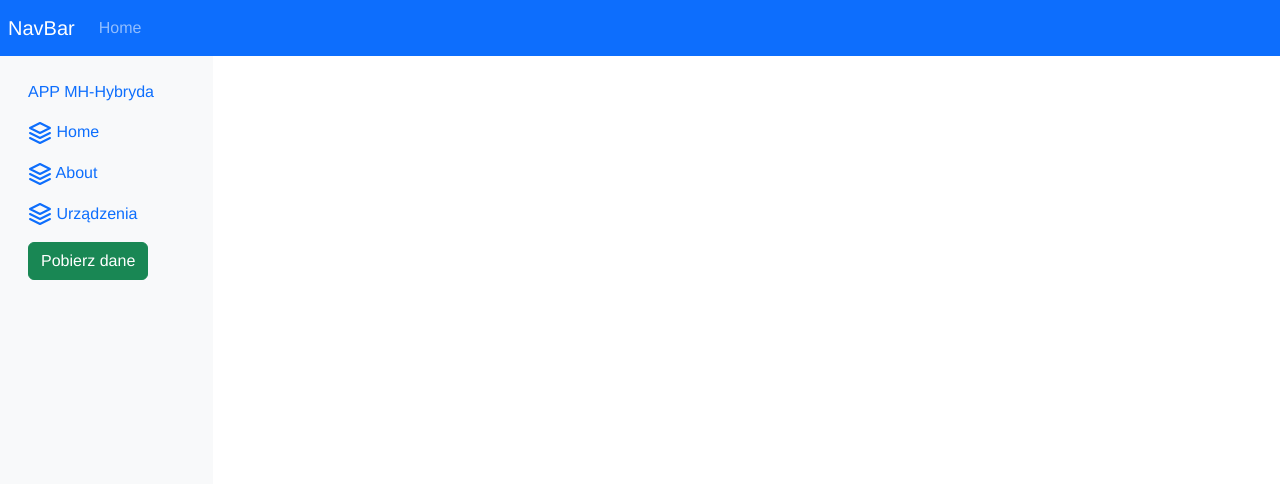
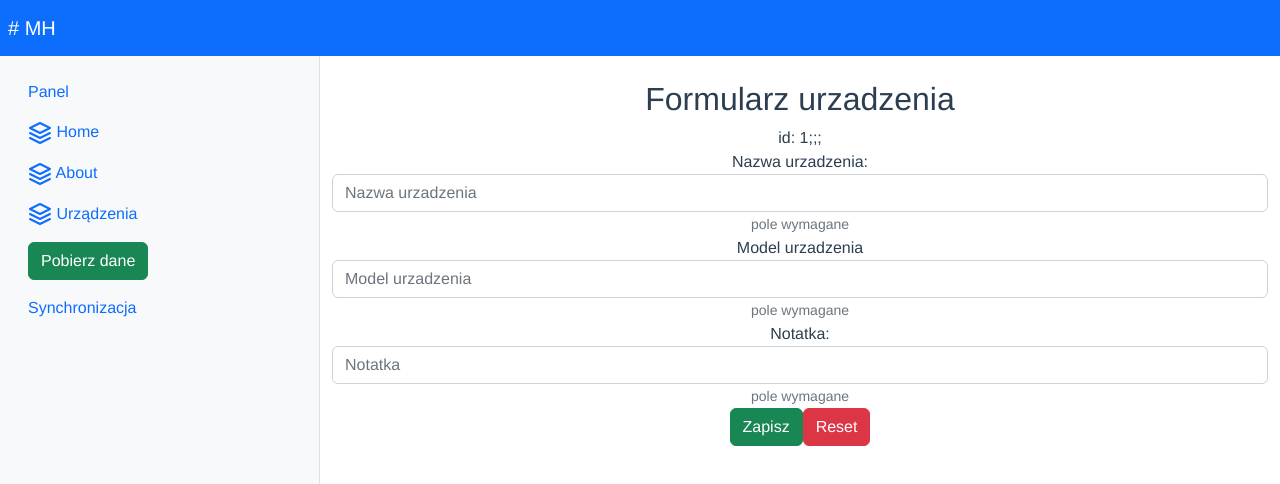
Before and after one commit to dsamsoniuk/app-mh-hybryda, a Vue app: page /#/device/edit/1 in a window 1280 px wide. Shown: the top 484 px of the page. Built offline with nearby package versions, Linux system fonts and the light colour scheme.

Commit message:
add form & fix style response

```diff
--- a/src/App.vue
+++ b/src/App.vue
@@ -2,48 +2,49 @@
   <div id="app" class="h-100">
 
     <b-navbar toggleable="lg" type="dark" variant="primary" class="p-2">
-      <b-navbar-brand href="#">NavBar</b-navbar-brand>
+      <b-navbar-brand href="#"># MH</b-navbar-brand>
 
-      <b-navbar-toggle target="nav-collapse"></b-navbar-toggle>
+      <!-- <b-navbar-toggle target="nav-collapse"></b-navbar-toggle>
 
       <b-collapse id="nav-collapse" is-nav>
         <b-navbar-nav>
           <b-nav-item href="#">Home</b-nav-item>
         </b-navbar-nav>
-      </b-collapse>
+      </b-collapse> -->
 
     </b-navbar>
 
     <div class="row h-100 m-0">
 
-        <nav class="col-sm-2 d-md-block bg-light sidebar collapse text-start">
+        <nav class="col-3 d-md-block bg-light sidebar text-start border-end">
           <div class="position-sticky pt-3">
 
           <b-nav vertical justified>
-            <b-nav-item active>APP MH-Hybryda</b-nav-item>
+            <b-nav-item active>Panel</b-nav-item>
             <!-- <li class="nav-item">
               <router-link to="/" class="nav-link" target="_self" aria-current="page">Home</router-link>
             </li> -->
 
-            <b-nav-item to="/">
+            <b-nav-item :to="{name: 'home'}">
               <svg xmlns="http://www.w3.org/2000/svg" width="24" height="24" viewBox="0 0 24 24" fill="none" stroke="currentColor" stroke-width="2" stroke-linecap="round" stroke-linejoin="round" class="feather feather-layers" aria-hidden="true"><polygon points="12 2 2 7 12 12 22 7 12 2"></polygon><polyline points="2 17 12 22 22 17"></polyline><polyline points="2 12 12 17 22 12"></polyline></svg>
               Home
             </b-nav-item>
-            <b-nav-item to="/about">
+            <b-nav-item  :to="{name: 'about'}">
               <svg xmlns="http://www.w3.org/2000/svg" width="24" height="24" viewBox="0 0 24 24" fill="none" stroke="currentColor" stroke-width="2" stroke-linecap="round" stroke-linejoin="round" class="feather feather-layers" aria-hidden="true"><polygon points="12 2 2 7 12 12 22 7 12 2"></polygon><polyline points="2 17 12 22 22 17"></polyline><polyline points="2 12 12 17 22 12"></polyline></svg>
               About
             </b-nav-item>
-            <b-nav-item to="/devices">
+            <b-nav-item :to="{name: 'devices'}">
               <svg xmlns="http://www.w3.org/2000/svg" width="24" height="24" viewBox="0 0 24 24" fill="none" stroke="currentColor" stroke-width="2" stroke-linecap="round" stroke-linejoin="round" class="feather feather-layers" aria-hidden="true"><polygon points="12 2 2 7 12 12 22 7 12 2"></polygon><polyline points="2 17 12 22 22 17"></polyline><polyline points="2 12 12 17 22 12"></polyline></svg>
               Urządzenia
             </b-nav-item>
             <b-nav-item>  <FetchDataButton /></b-nav-item>
+            <b-nav-item>  Synchronizacja</b-nav-item>
           </b-nav>
         </div>
 
         </nav>
 
-      <div class="col-sm-10 pt-4"> <router-view/> </div>
+      <div class="col-9 pt-4"> <router-view/> </div>
     </div>
 
   </div>
--- a/src/background.js
+++ b/src/background.js
@@ -13,7 +13,7 @@ protocol.registerSchemesAsPrivileged([
 async function createWindow() {
   // Create the browser window.
   const win = new BrowserWindow({
-    width: 800,
+    width: 1000,
     height: 600,
     webPreferences: {
 
--- a/src/components/DeviceList.vue
+++ b/src/components/DeviceList.vue
@@ -1,6 +1,13 @@
 <template>
   <div class="hello2">
-    <b-table striped hover :items="items"></b-table>
+    <b-table striped hover :items="items" :fields="fields">
+      <template v-slot:cell(actions)="{ item }">
+        <span>
+          <router-link :to="{name: 'deviceedit', params:{ id: item._id }}" class="btn btn-success">Edycja</router-link>
+        </span>
+      </template>
+    </b-table>
+
   </div>
 </template>
 
@@ -12,13 +19,22 @@ export default {
   data() {
     return {
       localStoreHelper: new LocalStoreHelper(),
-      items: []
+      items: [],
+      fields: [
+        '_id',
+        'status',
+        'createdAt',
+        'actions'
+      ]
     }
   },
   props: { },
   mounted(){
     this.items = this.localStoreHelper.getItemFromString('animals')
   },
+  methods: {
+    editItem(item) { console.log(item); }
+  }
 }
 </script>
 
--- a/src/components/FetchDataButton.vue
+++ b/src/components/FetchDataButton.vue
@@ -7,9 +7,15 @@
 
   <script>
   import axios from 'axios';
+  import LocalStoreHelper from '../helpers/LocalStoreHelper'
 
   export default {
     name: 'FetchDataButton',
+    data(){
+      return {
+        localStoreHelper: new LocalStoreHelper()
+      }
+    },
     methods: {
       async fetchAllData(){
           console.log('pobieram')
--- a/src/router/index.js
+++ b/src/router/index.js
@@ -2,18 +2,17 @@ import Vue from 'vue'
 import VueRouter from 'vue-router'
 import HomeView from '../views/HomeView.vue'
 import DevicesView from '../views/DevicesView.vue'
+import EditDevice from '../views/EditDevice.vue'
 
 Vue.use(VueRouter)
 
 const routes = [
   { path: '/', name: 'home', component: HomeView },
   { path: '/devices', name: 'devices', component: DevicesView },
+  { path: '/device/edit/:id', name: 'deviceedit', component: EditDevice },
   {
     path: '/about',
     name: 'about',
-    // route level code-splitting
-    // this generates a separate chunk (about.[hash].js) for this route
-    // which is lazy-loaded when the route is visited.
     component: () => import(/* webpackChunkName: "about" */ '../views/AboutView.vue')
   }
 ]
--- /dev/null
+++ b/src/views/EditDevice.vue
@@ -0,0 +1,102 @@
+<template>
+    <div class="editDeviceForm">
+        <h2>Formularz urzadzenia</h2>
+       id: {{ id }};;;
+
+       <div class="row">
+
+    <b-form @submit="onSubmit" @reset="onReset" v-if="show">
+      <b-form-group
+        id="input-group-1"
+        label="Nazwa urzadzenia:"
+        label-for="input-1"
+        description="pole wymagane"
+      >
+        <b-form-input
+          id="input-1"
+          v-model="form.name"
+          type="text"
+          placeholder="Nazwa urzadzenia"
+          required
+        ></b-form-input>
+      </b-form-group>
+
+      <b-form-group
+        id="input-group-1"
+        label="Model urzadzenia"
+        label-for="input-1"
+        description="pole wymagane"
+      >
+        <b-form-input
+          id="input-2"
+          v-model="form.model"
+          type="text"
+          placeholder="Model urzadzenia"
+          required
+        ></b-form-input>
+      </b-form-group>
+
+      <b-form-group
+        id="input-group-1"
+        label="Notatka:"
+        label-for="input-1"
+        description="pole wymagane"
+      >
+        <b-form-input
+          id="input-3"
+          v-model="form.note"
+          type="text"
+          placeholder="Notatka"
+          required
+        ></b-form-input>
+      </b-form-group>
+
+
+      <b-button type="submit" variant="success">Zapisz</b-button>
+      <b-button type="reset" variant="danger">Reset</b-button>
+    </b-form>
+
+       </div>
+
+
+    </div>
+  </template>
+
+  <script>
+  // @ is an alias to /src
+  export default {
+    name: 'EditDevice',
+    data(){
+      return {
+        id: 0,
+        form: {
+          name: '',
+          model: '',
+          note: '',
+        },
+        show: true
+      }
+    },
+    mounted(){
+      this.id = this.$route.params.id
+    },
+    methods: {
+      onSubmit(event) {
+        event.preventDefault()
+        alert(JSON.stringify(this.form))
+      },
+      onReset(event) {
+        event.preventDefault()
+        // Reset our form values
+        this.form.model = ''
+        this.form.name = ''
+        this.form.note = ''
+        // Trick to reset/clear native browser form validation state
+        this.show = false
+        this.$nextTick(() => {
+          this.show = true
+        })
+      }
+    }
+  }
+  </script>
```
Also changed, not shown: 2 other files (tests, documents, lock files or other folders).
